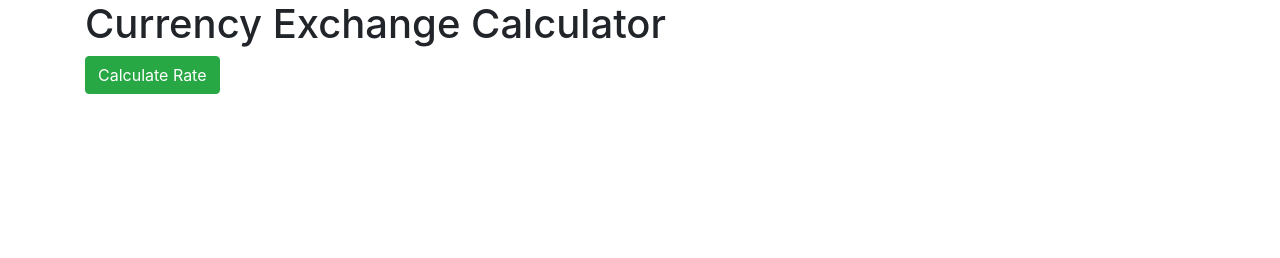
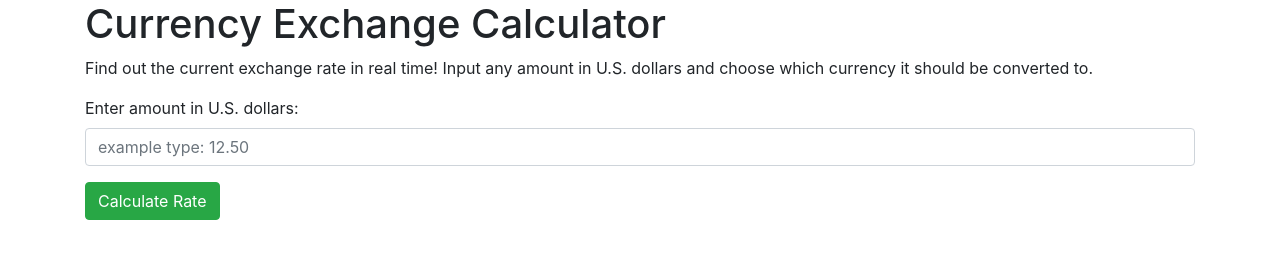
Before and after one commit to chloehellberg/exchange-rate, a website built with webpack: page src/index.html in a window 1280 px wide. Built offline with nearby package versions, Linux system fonts and the light colour scheme.

Commit message:
Start adding input types to html

```diff
--- a/src/index.html
+++ b/src/index.html
@@ -3,10 +3,19 @@
   <title>Currency Exchange Calculator</title>
 </head>
 <body>
-  <div class="container">
+  <div class="container" id="intro">
     <h1>Currency Exchange Calculator</h1>
+    <p>Find out the current exchange rate in real time! Input any amount in U.S. dollars and choose which currency it should be converted to.</p>
+  </div>
+  <div class="container" id="body">
+    <form id="formOne">
+      <div class="form-group">
+        <label for="value">Enter amount in U.S. dollars:</label>
+        <input id="value" class="form-control" type="text" placeholder="example type: 12.50">
+      </div>
+    </form>
+
     <button type="submit" class="btn btn-success" id="btn-calculate">Calculate Rate</button>
-
   </div>
 </body>
 </html>
```
